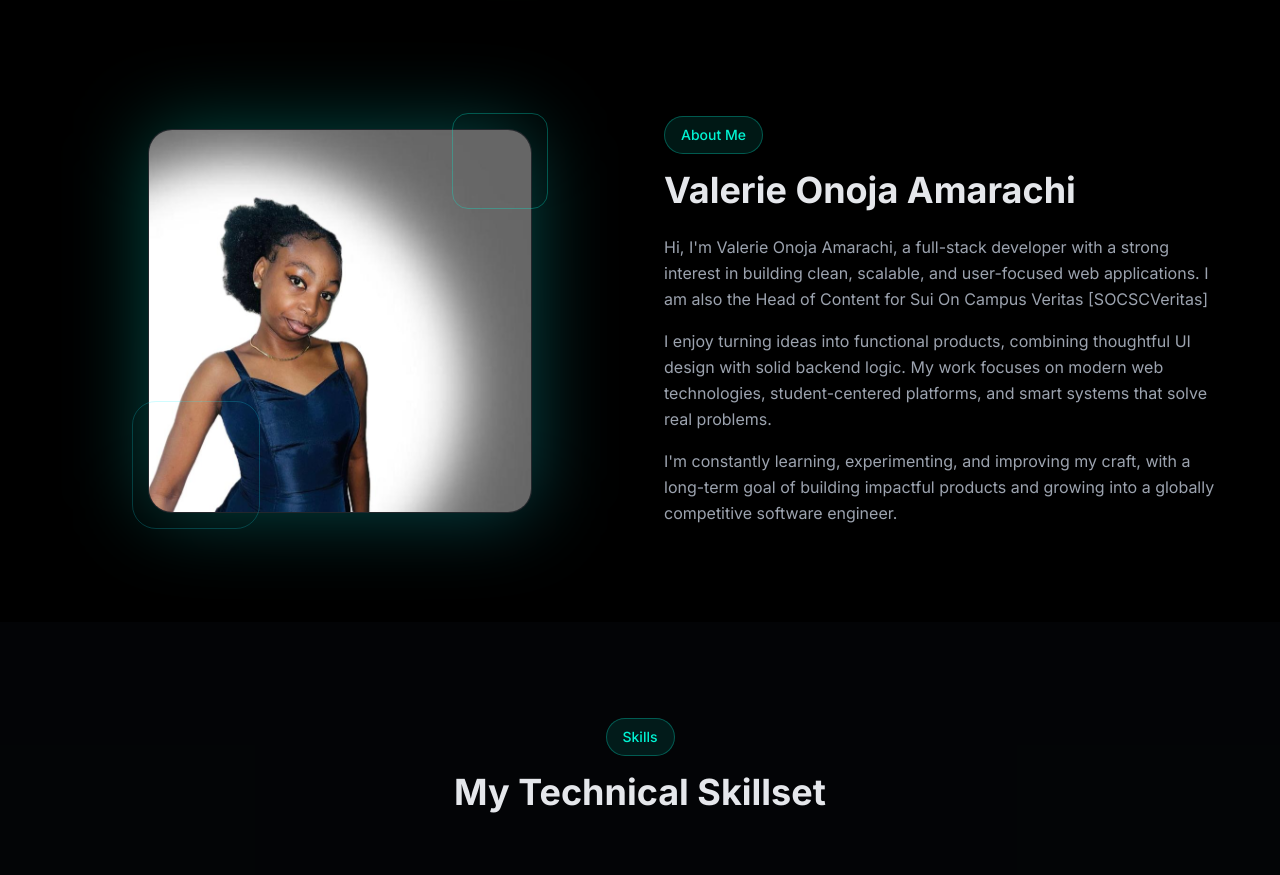
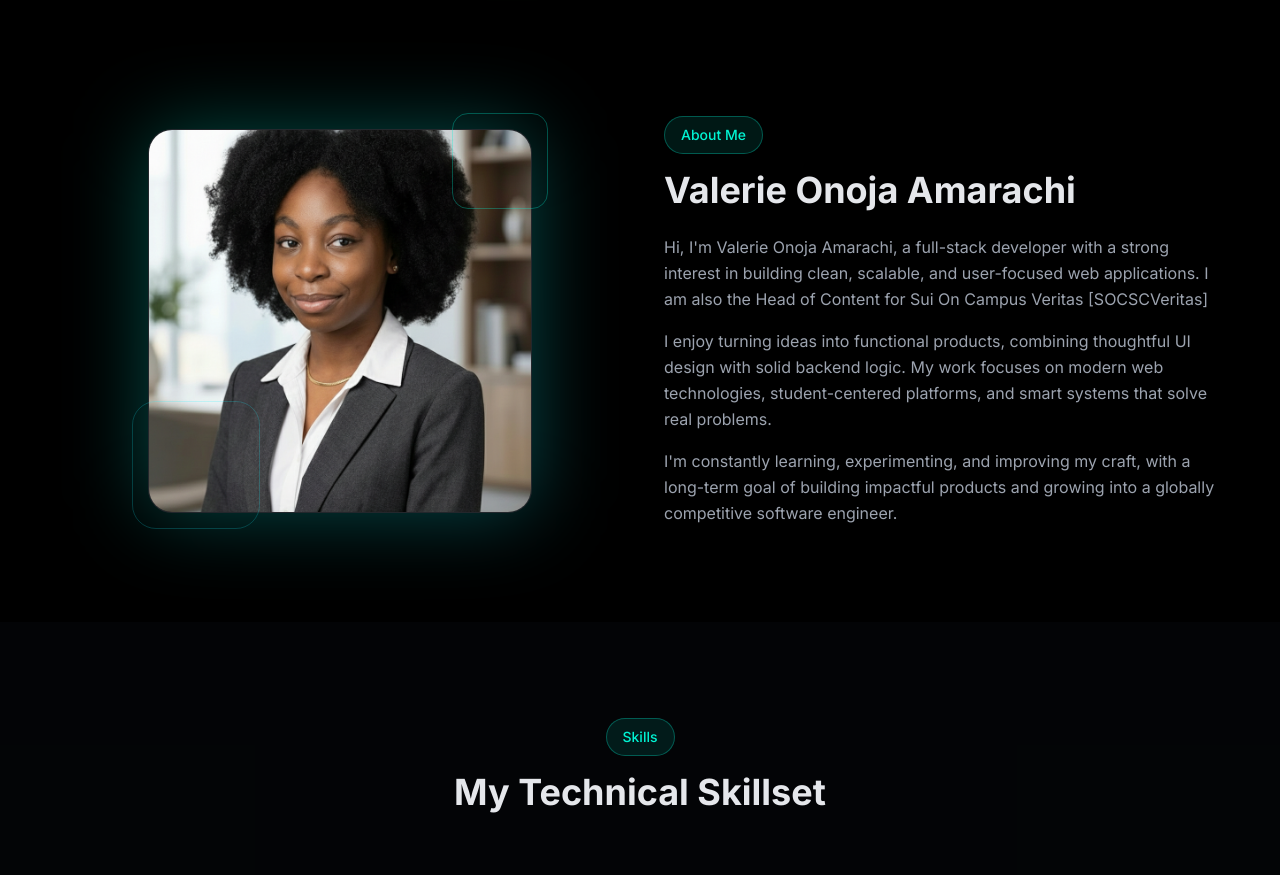
Before and after one commit to Lerivee/My-Portfolio, a Next.js app: page / in a window 1280 px wide. Shown: the part 780-1655 px from the top of the page. Built offline with nearby package versions, Linux system fonts and the light colour scheme.

Commit message:
Updated photo

```diff
--- a/components/about-section.tsx
+++ b/components/about-section.tsx
@@ -23,7 +23,7 @@ export function AboutSection() {
               <div className="absolute inset-0 bg-gradient-to-br from-primary/30 to-accent/30 rounded-3xl blur-2xl" />
               <div className="relative w-full h-full rounded-3xl border border-white/10 overflow-hidden bg-card">
                 <img
-                  src="/image1.jpeg"
+                  src="/valerie.png"
                   alt="Valerie Onoja Amarachi"
                   className="w-full h-full object-cover"
                 />
```
Also changed, not shown: public/valerie.png (added).
